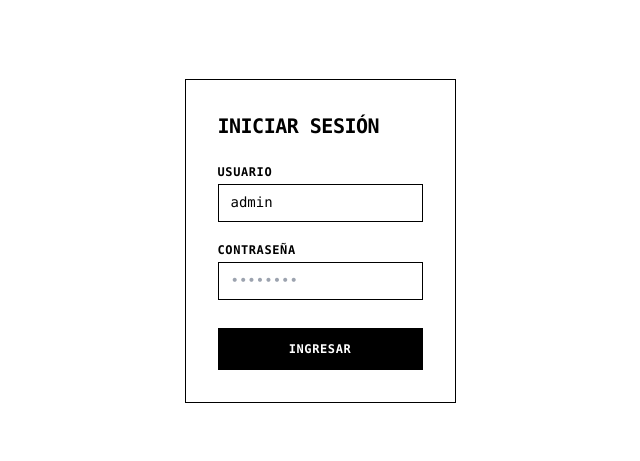
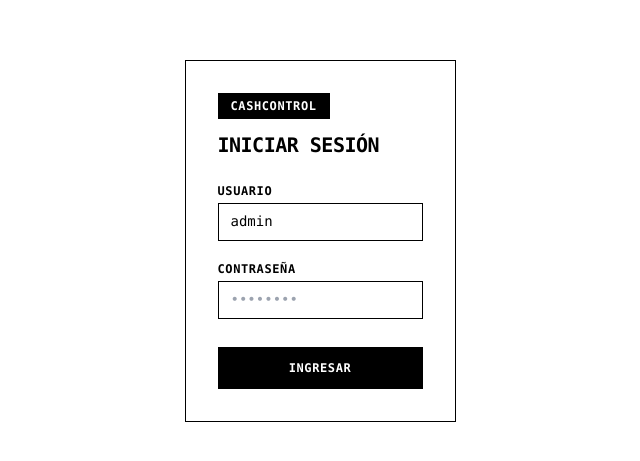
Before and after one commit to luisGCarpio/CashControl, a Next.js app: page /login in a window 1280 px wide. Shown: the part 159-620 px from the top of the page, without its empty margins (320-960 px from the left). Built offline with nearby package versions, Linux system fonts and the light colour scheme.

Commit message:
chore(branding): rename project to CashControl across UI, layout, sidebar, and metadata

```diff
--- a/app/components/ArqueoModal.tsx
+++ b/app/components/ArqueoModal.tsx
@@ -223,7 +223,7 @@ export default function ArqueoModal({
 
     const lines = [
       '========================================',
-      '   PULSO CAJA - ARQUEO DIARIO DE CAJA',
+      '   CASHCONTROL - ARQUEO DIARIO DE CAJA',
       `FECHA: ${selectedDate}`,
       '========================================',
       '',
--- a/app/components/Sidebar.tsx
+++ b/app/components/Sidebar.tsx
@@ -86,7 +86,7 @@ export default function Sidebar() {
       {/* Barra superior móvil (< 768px) */}
       <header className="md:hidden sticky top-0 z-40 bg-white border-b border-black px-4 py-3 flex items-center justify-between select-none">
         <div className="border border-black bg-black text-white py-1 px-3 text-xs font-bold uppercase tracking-wider text-center select-none inline-block">
-          copia wood
+          CashControl
         </div>
         <div className="flex items-center gap-2">
           <button
@@ -131,7 +131,7 @@ export default function Sidebar() {
             <div className="flex flex-col">
               <div className="p-4 border-b border-black bg-white flex items-center justify-between gap-2">
                 <div className="w-full py-2.5 px-3 border border-black bg-black text-white text-xs font-bold uppercase tracking-wider text-center select-none">
-                  copia wood
+                  CashControl
                 </div>
                 <button
                   type="button"
@@ -204,7 +204,7 @@ export default function Sidebar() {
         <div className="flex flex-col">
           <div className="p-4 border-b border-black bg-white">
             <div className="w-full py-2.5 px-3 border border-black bg-black text-white text-xs font-bold uppercase tracking-wider text-center select-none">
-              copia wood
+              CashControl
             </div>
           </div>
 
--- a/app/layout.tsx
+++ b/app/layout.tsx
@@ -3,7 +3,7 @@ import './globals.css';
 import LayoutShell from './components/LayoutShell';
 
 export const metadata: Metadata = {
-  title: 'Pulso Caja - Control de Flujo e Inventario',
+  title: 'CashControl - Control de Caja e Inventario',
   description: 'Gestión de caja real, inventario y movimientos financieros.',
 };
 
--- a/app/login/page.tsx
+++ b/app/login/page.tsx
@@ -38,6 +38,9 @@ export default function LoginPage() {
       <div className="w-full max-w-md bg-white border border-black p-8 rounded-none">
         {/* Encabezado */}
         <div className="mb-6">
+          <div className="border border-black bg-black text-white py-1 px-3 text-xs font-bold font-mono uppercase tracking-wider text-center select-none inline-block mb-3">
+            CashControl
+          </div>
           <h1 className="text-xl font-bold font-mono tracking-tight text-black uppercase">
             Iniciar sesión
           </h1>
--- a/package.json
+++ b/package.json
@@ -1,5 +1,5 @@
 {
-  "name": "mi-negocio-flujo",
+  "name": "cashcontrol",
   "version": "1.0.0",
   "private": true,
   "scripts": {
```
Also changed, not shown: 1 other file (tests, documents, lock files or other folders).
